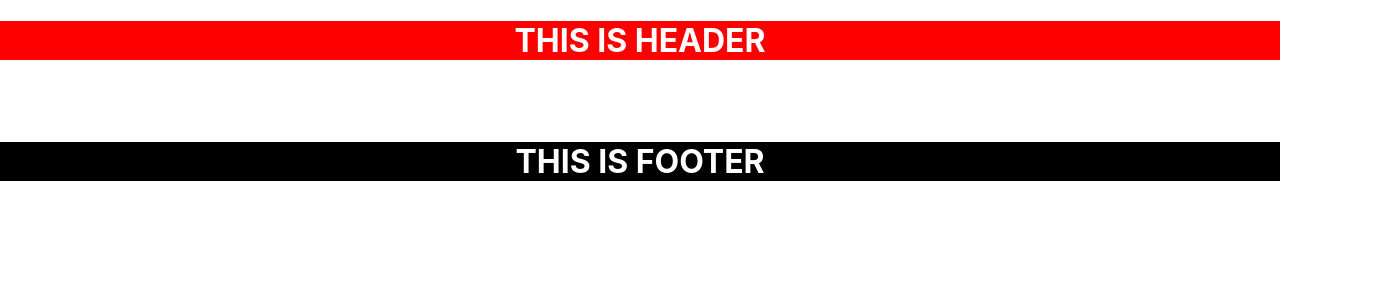
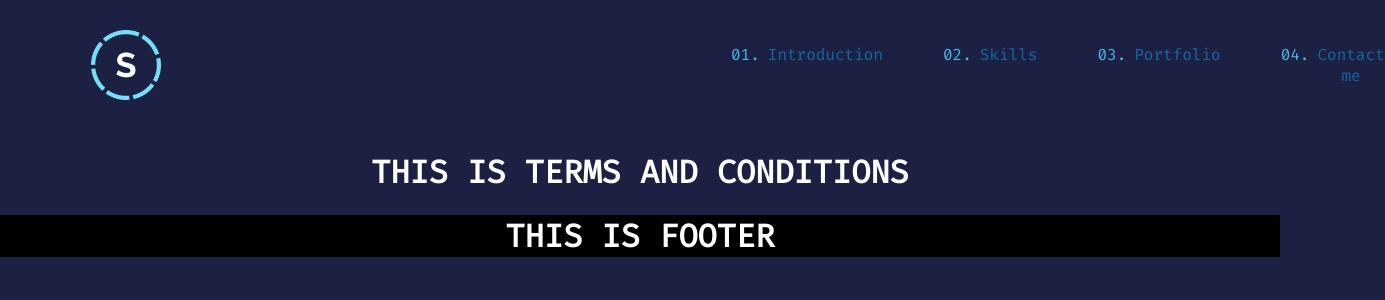
Before and after one commit to SilasTSL/Silas, a React (Create React App) app: page /termsandconditions in a window 1280 px wide. Shown: the top 300 px of the page, 1385 px wide, since content can reach past the window. Built offline with nearby package versions, Linux system fonts and the light colour scheme.

Commit message:
Add Header

```diff
--- a/src/App.css
+++ b/src/App.css
@@ -1,5 +1,6 @@
 .App {
   text-align: center;
+  background-color: #1c2143;
 }
 
 .App-logo {
--- a/src/components/footer/Footer.js
+++ b/src/components/footer/Footer.js
@@ -1,10 +1,10 @@
-import './Footer.css';
+import styles from'./Footer.module.css';
 
 import React from 'react'
 
 export const Footer = () => {
     return (
-        <div className="footerContainer">
+        <div className={styles.footerContainer}>
             <h1>THIS IS FOOTER</h1>
         </div>
     )
--- a/src/components/header/Header.css
+++ /dev/null
@@ -1,4 +0,0 @@
-.headerContainer {
-    background-color: red;
-    height: 10%;
-}
--- a/src/components/header/Header.js
+++ b/src/components/header/Header.js
@@ -1,11 +1,29 @@
-import './Header.css';
+import styles from './Header.module.css';
 
 import React from 'react'
 
 export const Header = () => {
     return (
-        <div className="headerContainer">
-            <h1>THIS IS HEADER</h1>
+        <div className={styles.headerContainer}>
+            <img className={styles.logoImage} src={require("../../images/silas-logo.png")} />
+            <div className={styles.headerLinkContainer}>
+                <a href="#" className={styles.headerLink}>
+                    <div className={styles.headerLinkNumber}>01.</div>
+                    <div>Introduction</div>
+                </a>
+                <a href="#" className={styles.headerLink}>
+                    <div className={styles.headerLinkNumber}>02.</div>
+                    <div>Skills</div>
+                </a>
+                <a href="#" className={styles.headerLink}>
+                    <div className={styles.headerLinkNumber}>03.</div>
+                    <div>Portfolio</div>
+                </a>
+                <a href="#" className={styles.headerLink}>
+                    <div className={styles.headerLinkNumber}>04.</div>
+                    <div>Contact me</div>
+                </a>
+            </div>
         </div>
     )
 }
--- /dev/null
+++ b/src/components/header/Header.module.css
@@ -0,0 +1,38 @@
+.headerContainer {
+    display: flex;
+    flex-direction: row;
+    justify-content: space-between;
+    align-items: center;
+    padding: 30px;
+}
+
+.logoImage {
+    height: 70px;
+    width: 70px;
+    margin-left: 5%;
+}
+
+.headerLinkContainer {
+    display: flex;
+    flex-direction: row;
+    width: 45%;
+}
+
+.headerLink {
+    display: flex;
+    flex-direction: row;
+    text-decoration: none;
+    color: #1468a2;
+    margin-left: 30px;
+    margin-right: 30px;
+    transition-duration: 0.3s;
+}
+
+.headerLink:hover {
+    color: #4bb7e5;
+}
+
+.headerLinkNumber {
+    color: #4bb7e5;
+    margin-right: 8px;
+}
--- a/src/index.css
+++ b/src/index.css
@@ -1,13 +1,9 @@
+@import url('https://fonts.googleapis.com/css2?family=Fira+Code&family=Poppins&display=swap');
+
 body {
   margin: 0;
-  font-family: -apple-system, BlinkMacSystemFont, 'Segoe UI', 'Roboto', 'Oxygen',
-    'Ubuntu', 'Cantarell', 'Fira Sans', 'Droid Sans', 'Helvetica Neue',
-    sans-serif;
+  font-family: 'Fira Code', monospace;
   -webkit-font-smoothing: antialiased;
   -moz-osx-font-smoothing: grayscale;
+  background-color: #1c2143;
 }
-
-code {
-  font-family: source-code-pro, Menlo, Monaco, Consolas, 'Courier New',
-    monospace;
-}
```
Also changed, not shown: src/components/footer/Footer.module.css (renamed from src/components/footer/Footer.css), src/images/silas-logo.png (added), 1 other file (tests, documents, lock files or other folders).
